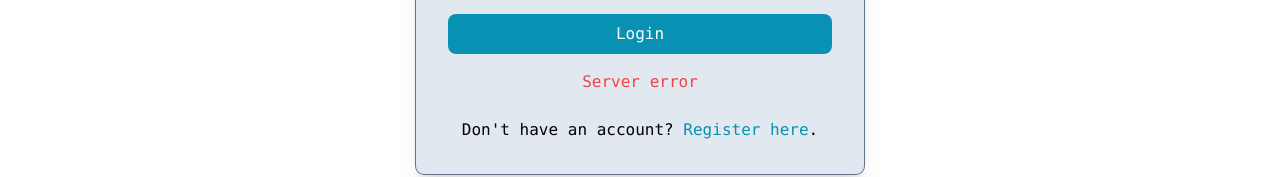
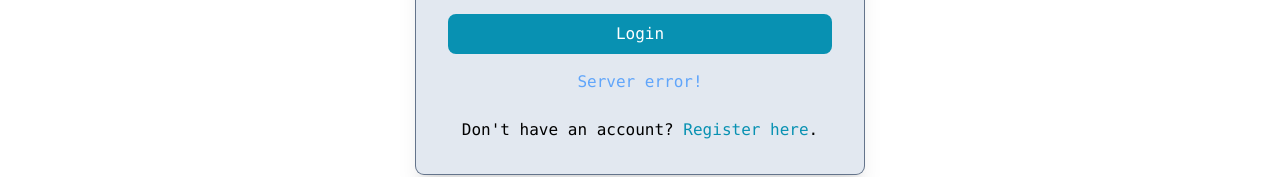
Before and after one commit to alramirez729/CarVsCar, a React (Create React App) app in the folder frontend/: page /login in a window 1280 px wide. Both pictures are taken after typing "name@example.com", "Sample123" into the empty fields and a click on the button "Login". Shown: the part 492-669 px from the top of the page. Built offline with nearby package versions, Linux system fonts and the light colour scheme; no server answers.

Commit message:
Changed login message to be blue instad of red.

```diff
--- a/frontend/src/pages/loginpage.js
+++ b/frontend/src/pages/loginpage.js
@@ -73,7 +73,7 @@ function LoginPage() {
                         Login
                     </button>
                 </form>
-                {message && <p className="font-mono mt-4 text-center text-red-500">{message}</p>}
+                {message && <p className="font-mono mt-4 text-center font-medium text-blue-400">{message}!</p>}
                 <p className="font-mono mt-6 text-center">
                     Don't have an account? <Link to="/register" className="font-mono text-cyan-600 hover:underline">Register here</Link>.
                 </p>
```
